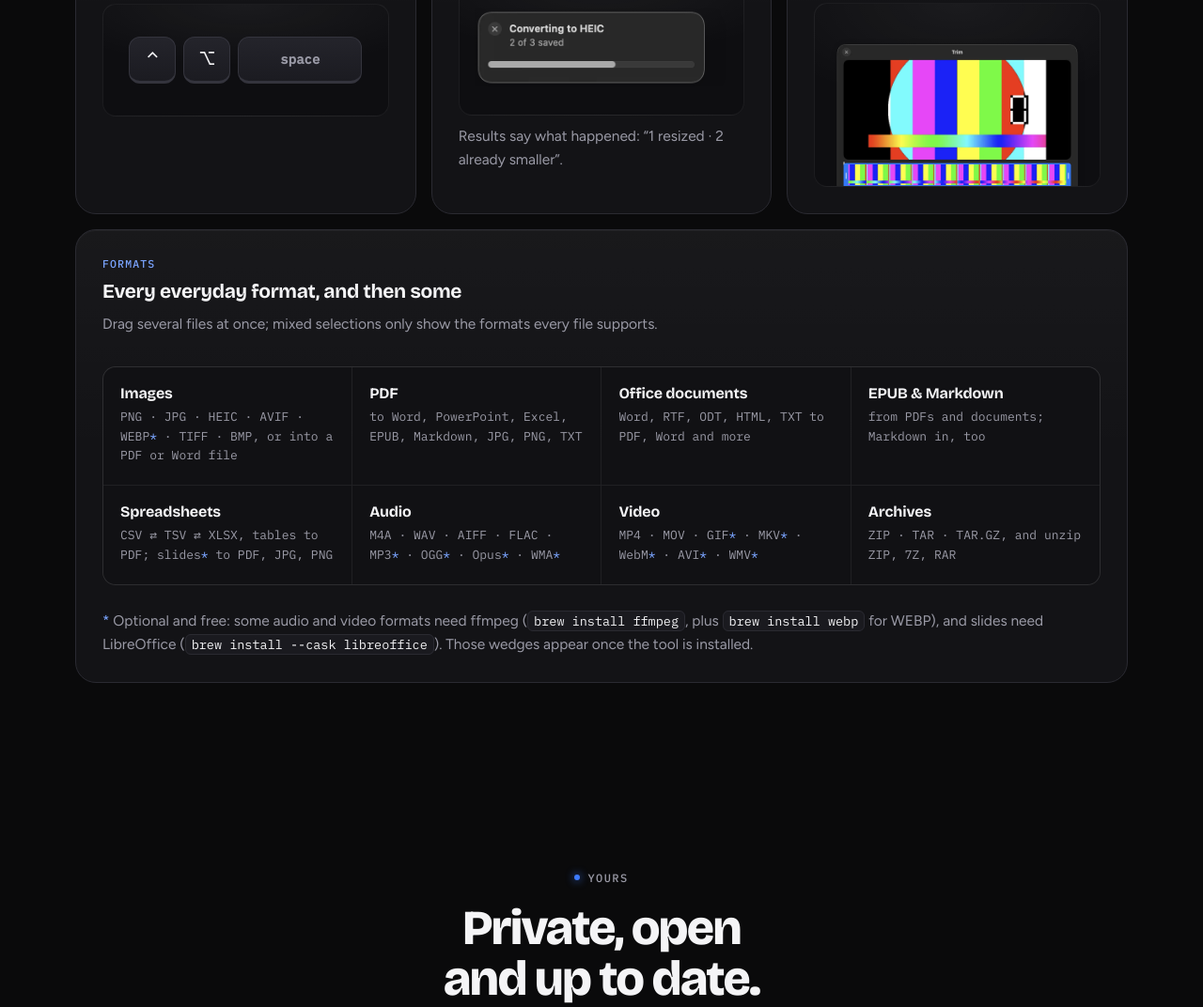
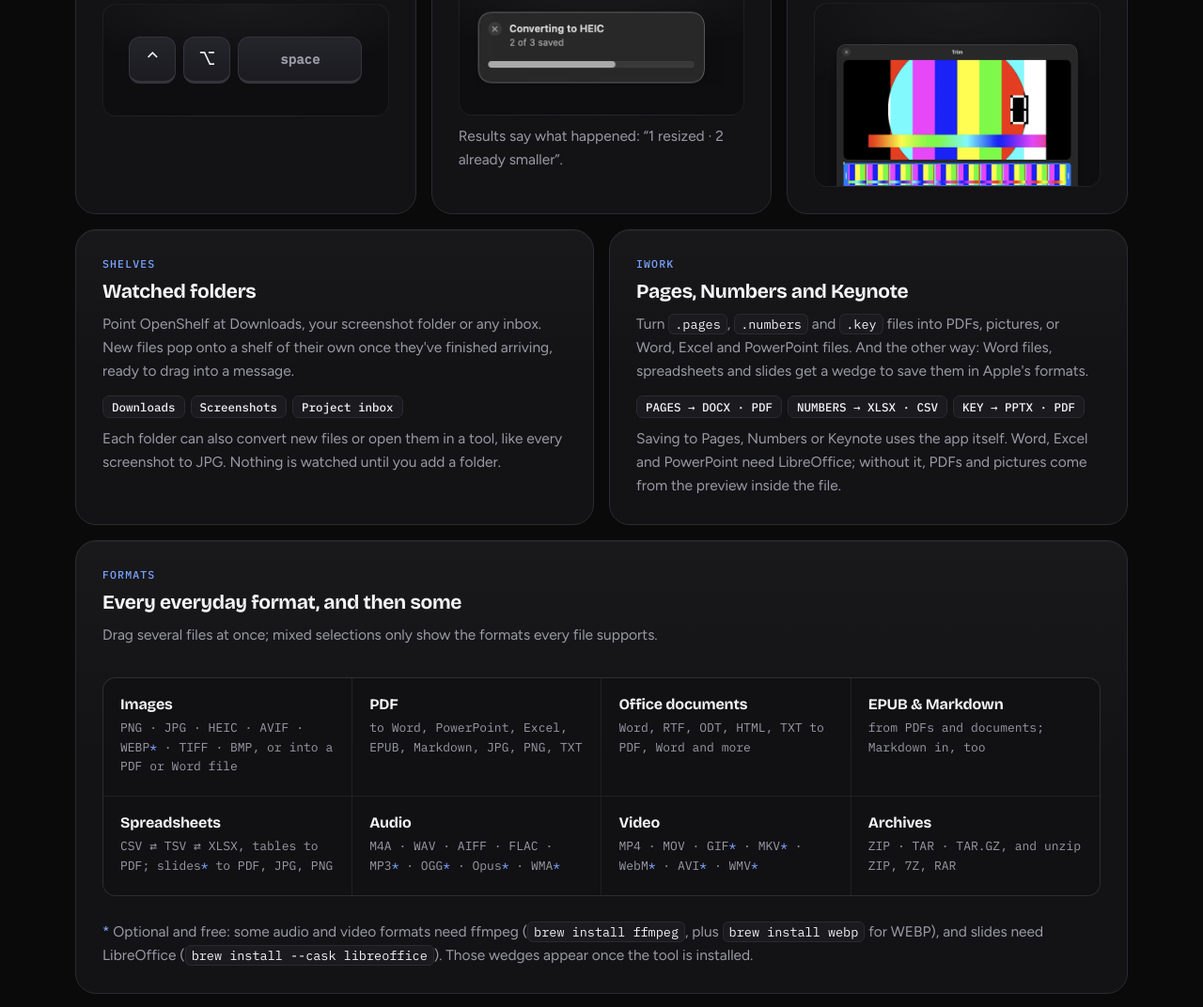
Before and after one commit to Manan-Santoki/OpenShelf, a plain HTML site: page website/public/index.html in a window 1280 px wide. Shown: the part 3697-4769 px from the top of the page at 94% size. Drawn offline with nearby package versions, Linux system fonts and the light colour scheme; no server answers.

Commit message:
Release 1.8.0, with the Shortcuts actions held back
macOS only runs App Intents from apps signed with a team ID, and releases
are ad-hoc signed, so the actions would appear in Shortcuts and fail. The
Release workflow now builds with SKIP_APPINTENTS=1 and the Shortcuts entry
moves to Unreleased until releases are signed with a Developer ID.

The website gains cards for watched folders and Pages, Numbers and Keynote,
mentions LibreOffice's iWork conversion, and calls the first-run guide the
tour it now is.

```diff
--- a/website/public/index.html
+++ b/website/public/index.html
@@ -675,6 +675,20 @@ footer .wrap { display: flex; flex-wrap: wrap; align-items: center; justify-cont
             <img src="assets/editor-trim.webp" alt="The Trim editor showing a video preview above a filmstrip with selection handles" width="1292" height="1212" loading="lazy">
           </div>
         </article>
+        <article class="card tile span-3 reveal">
+          <span class="tag">Shelves</span>
+          <h3>Watched folders</h3>
+          <p>Point OpenShelf at Downloads, your screenshot folder or any inbox. New files pop onto a shelf of their own once they've finished arriving, ready to drag into a message.</p>
+          <div class="chips"><span class="chip">Downloads</span><span class="chip">Screenshots</span><span class="chip">Project inbox</span></div>
+          <p>Each folder can also convert new files or open them in a tool, like every screenshot to JPG. Nothing is watched until you add a folder.</p>
+        </article>
+        <article class="card tile span-3 reveal">
+          <span class="tag">iWork</span>
+          <h3>Pages, Numbers and Keynote</h3>
+          <p>Turn <code>.pages</code>, <code>.numbers</code> and <code>.key</code> files into PDFs, pictures, or Word, Excel and PowerPoint files. And the other way: Word files, spreadsheets and slides get a wedge to save them in Apple's formats.</p>
+          <div class="chips"><span class="chip">PAGES → DOCX · PDF</span><span class="chip">NUMBERS → XLSX · CSV</span><span class="chip">KEY → PPTX · PDF</span></div>
+          <p>Saving to Pages, Numbers or Keynote uses the app itself. Word, Excel and PowerPoint need LibreOffice; without it, PDFs and pictures come from the preview inside the file.</p>
+        </article>
         <article class="card tile span-6 reveal">
           <span class="tag">Formats</span>
           <h3>Every everyday format, and then some</h3>
@@ -738,7 +752,7 @@ footer .wrap { display: flex; flex-wrap: wrap; align-items: center; justify-cont
         <div class="install-steps">
           <ol>
             <li><div><b>Download the DMG</b><span>The latest release, straight from GitHub.</span></div></li>
-            <li><div><b>Drag OpenShelf to Applications</b><span>Then open it. It lives in your menu bar, and a short welcome guide appears the first time.</span></div></li>
+            <li><div><b>Drag OpenShelf to Applications</b><span>Then open it. It lives in your menu bar, and a hands-on tour appears the first time.</span></div></li>
             <li><div><b>Try it</b><span>Drag any file, tap <kbd class="kc">⇧</kbd>, and drop it on a wedge.</span></div></li>
           </ol>
           <details class="firstrun">
@@ -790,7 +804,7 @@ footer .wrap { display: flex; flex-wrap: wrap; align-items: center; justify-cont
           <div class="ans">
             <p>Most formats work out of the box. Two free, optional tools add more:</p>
             <p><b>ffmpeg</b> (<code>brew install ffmpeg</code>) adds MP3, OGG, Opus, WMA, MKV, WebM, AVI, WMV and GIF; <code>brew install webp</code> adds WEBP.</p>
-            <p><b>LibreOffice</b> (<code>brew install --cask libreoffice</code>) adds slides (PowerPoint and ODP) and XLS/ODS spreadsheets.</p>
+            <p><b>LibreOffice</b> (<code>brew install --cask libreoffice</code>) adds slides (PowerPoint and ODP), XLS/ODS spreadsheets, and whole-document conversion of Pages, Numbers and Keynote files.</p>
             <p>Their wedges stay hidden until the tool is installed.</p>
           </div>
         </details>
```
Also changed, not shown: docs/SPEC.md (+5 -0 lines), .github/workflows/release.yml, CHANGELOG.md, README.md.
